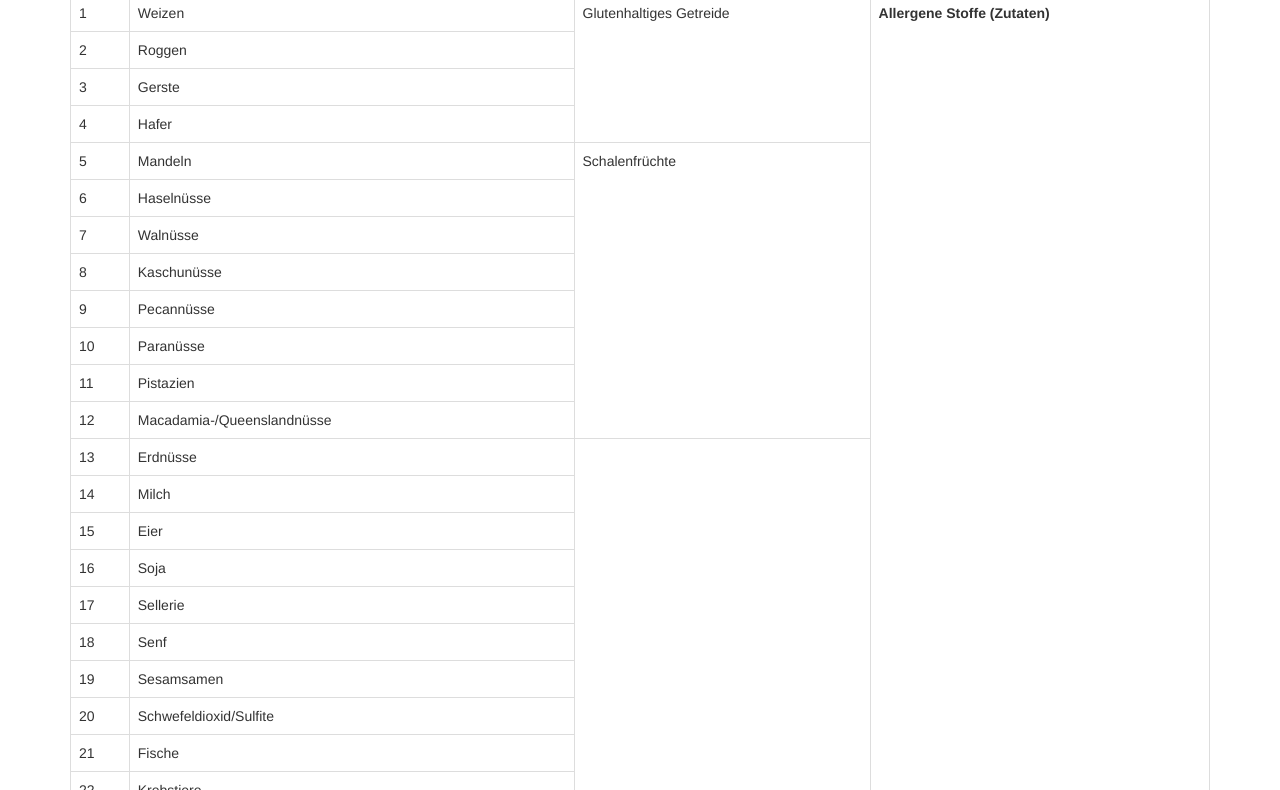
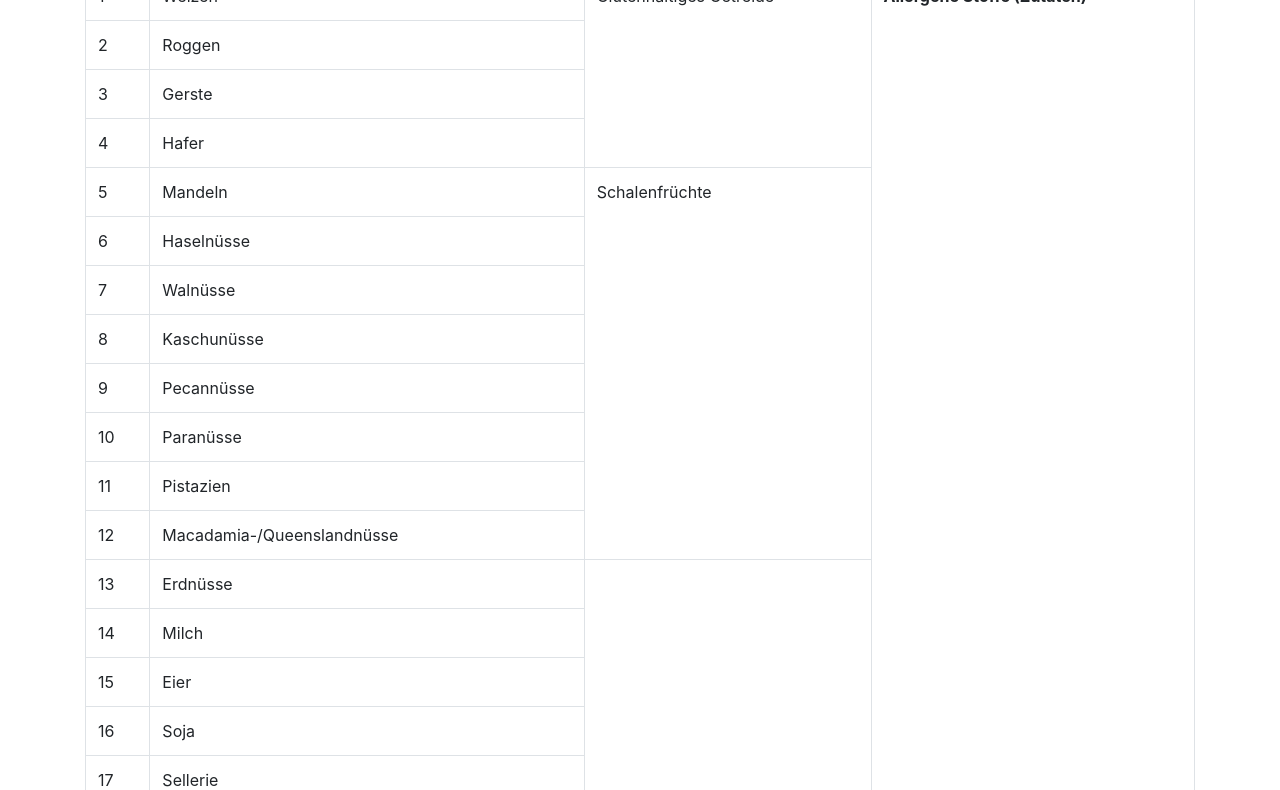
Before and after one commit to rmilczewski/statt-kantine-bielefeld.de, a plain HTML site: page allergene_und_zusatzstoffe.html in a window 1280 px wide. Shown: the part 141-931 px from the top of the page. Drawn offline with nearby package versions, Linux system fonts and the light colour scheme; files that its build step writes are made by us from their sources.

Commit message:
use external bootstrap and jquery

```diff
--- a/allergene_und_zusatzstoffe.html
+++ b/allergene_und_zusatzstoffe.html
@@ -11,15 +11,10 @@
 
     <title>Statt Kantine Bielefeld</title>
 
-    <!-- Bootstrap core CSS -->
-    <link href="css/bootstrap.min.css" rel="stylesheet">
-    <link href="css/style.css" rel="stylesheet">
+    <!-- Bootstrap CSS -->
+    <link rel="stylesheet" href="https://cdn.jsdelivr.net/npm/bootstrap@4.5.3/dist/css/bootstrap.min.css" integrity="sha384-TX8t27EcRE3e/ihU7zmQxVncDAy5uIKz4rEkgIXeMed4M0jlfIDPvg6uqKI2xXr2" crossorigin="anonymous">
 
-    <!-- HTML5 shim and Respond.js IE8 support of HTML5 elements and media queries -->
-    <!--[if lt IE 9]>
-      <script src="https://oss.maxcdn.com/html5shiv/3.7.2/html5shiv.min.js"></script>
-      <script src="https://oss.maxcdn.com/respond/1.4.2/respond.min.js"></script>
-    <![endif]-->
+    <link href="style.css" rel="stylesheet">
   </head>
 
   <body>
@@ -95,8 +90,8 @@
     <!-- Bootstrap core JavaScript
     ================================================== -->
     <!-- Placed at the end of the document so the pages load faster -->
-    <script src="https://ajax.googleapis.com/ajax/libs/jquery/1.11.1/jquery.min.js"></script>
-    <script src="js/bootstrap.min.js"></script>
+    <script src="https://code.jquery.com/jquery-3.5.1.slim.min.js" integrity="sha384-DfXdz2htPH0lsSSs5nCTpuj/zy4C+OGpamoFVy38MVBnE+IbbVYUew+OrCXaRkfj" crossorigin="anonymous"></script>
+    <script src="https://cdn.jsdelivr.net/npm/bootstrap@4.5.3/dist/js/bootstrap.bundle.min.js" integrity="sha384-ho+j7jyWK8fNQe+A12Hb8AhRq26LrZ/JpcUGGOn+Y7RsweNrtN/tE3MoK7ZeZDyx" crossorigin="anonymous"></script>
 
   </body>
 </html>
```
Also changed, not shown: datenschutz.html (+5 -10 lines), impressum.html (+5 -10 lines), index.html (+5 -11 lines), newsletter.html (+5 -10 lines).
